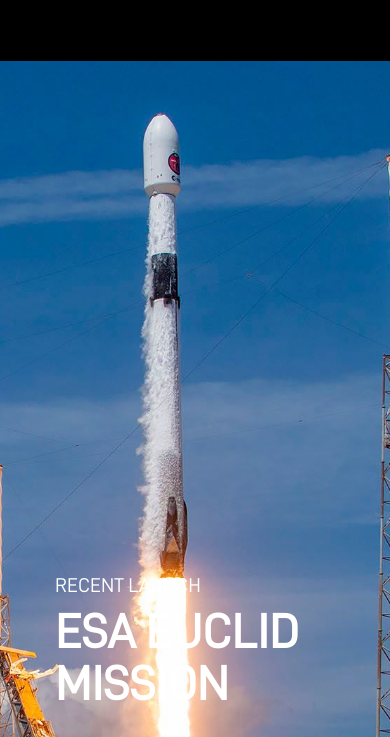
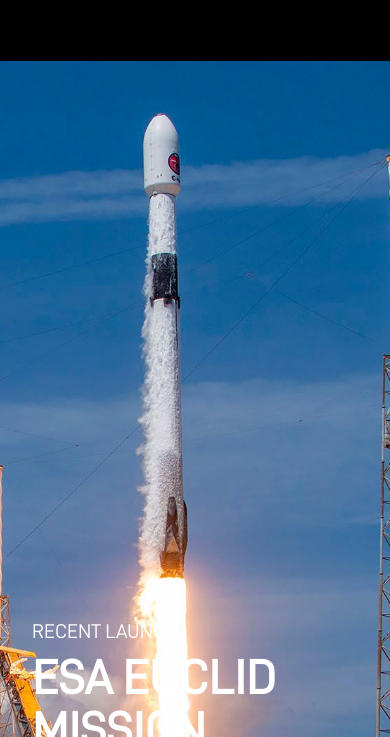
Before and after one commit to Sashank999/spacex-clone, a plain HTML site: page index.html in a window 390 px wide. Shown: the part 783-1520 px from the top of the page. Drawn offline with Linux system fonts and the light colour scheme; files whose address does not match are found by name.

Commit message:
Modify mobile viewports.

```diff
--- a/index.css
+++ b/index.css
@@ -352,6 +352,16 @@ footer a:hover {
 		background-position: 60% 0;
 	}
 
+	section .details {
+		left: 0;
+		bottom: 0;
+		padding: 0 0 4rem 2rem;
+	}
+
+	section:not(:last-child) .scroll-down {
+		bottom: 20px;
+	}
+
 	footer {
 		flex-flow: column;
 		row-gap: 30px;
```
